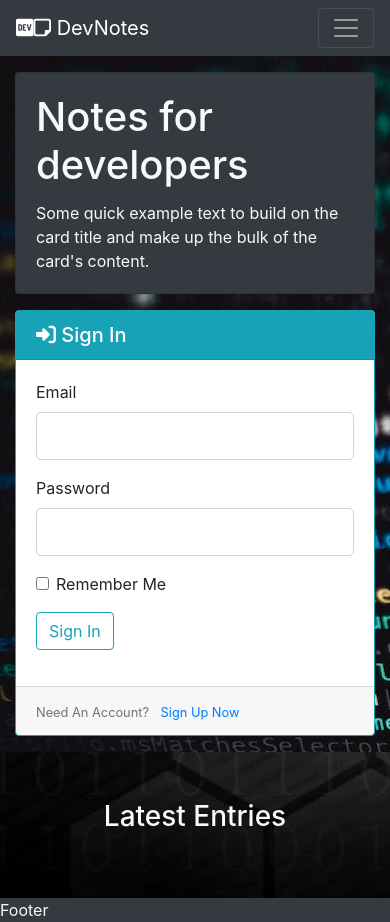
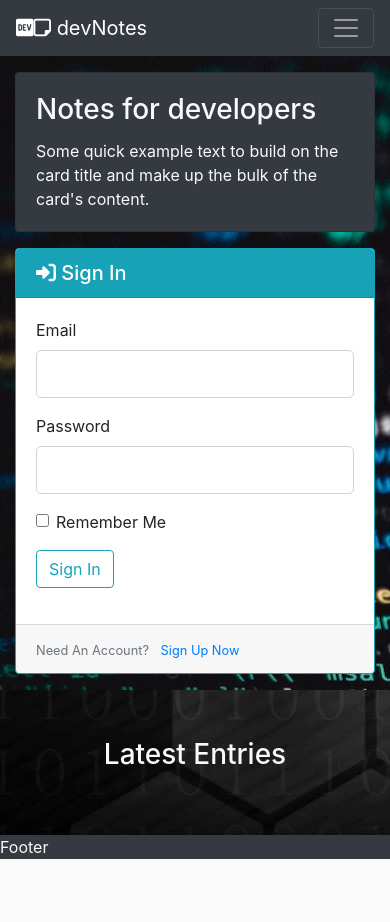
Before and after one commit to jdl208/Code_book, a Flask app: page / in a window 390 px wide. After the commit the page ends 859 px from the top, so only its background shows below. Run offline with Flask 2, Linux system fonts and the light colour scheme; data that the repository does not hold is empty; some libraries are stand-ins or nearby versions.

Commit message:
Changed how the container works in base and index

```diff
--- a/codebook/templates/base.html
+++ b/codebook/templates/base.html
@@ -9,8 +9,8 @@
 	<!-- Font Awesome -->
 	<script src="https://kit.fontawesome.com/70761e8d6e.js" crossorigin="anonymous"></script>
 
-
-	<link rel="stylesheet" href="https://stackpath.bootstrapcdn.com/bootstrap/4.4.0/css/bootstrap.min.css" integrity="sha384-SI27wrMjH3ZZ89r4o+fGIJtnzkAnFs3E4qz9DIYioCQ5l9Rd/7UAa8DHcaL8jkWt" crossorigin="anonymous">
+	<link rel="stylesheet" href="https://stackpath.bootstrapcdn.com/bootstrap/4.4.0/css/bootstrap.min.css"
+		integrity="sha384-SI27wrMjH3ZZ89r4o+fGIJtnzkAnFs3E4qz9DIYioCQ5l9Rd/7UAa8DHcaL8jkWt" crossorigin="anonymous">
 	<link rel="stylesheet" href="{{url_for('static', filename='css/style.css')}}">
 
 	<title>{{ title }}</title>
@@ -23,7 +23,9 @@
 
 		<nav class="navbar navbar-expand-lg navbar-dark bg-dark">
 			<div class="container">
-                <a class="navbar-brand" href="{{ url_for('home') }}"><i class="fab fa-dev"></i><i class="far fa-sticky-note"></i> DevNotes</a>
+				<a class="navbar-brand"
+					href="{{ url_for('home') }}"><i class="fab fa-dev"></i><i class="far fa-sticky-note"></i>
+					devNotes</a>
 				<button class="navbar-toggler" type="button" data-toggle="collapse" data-target="#navbarTogglerDemo02" aria-controls="navbarTogglerDemo02" aria-expanded="false" aria-label="Toggle navigation"><span class="navbar-toggler-icon"></span></button>
 
 				<div class="collapse navbar-collapse" id="navbarTogglerDemo02">
@@ -42,7 +44,9 @@
 							<a class="nav-link" href="{{ url_for('account') }}">Account</a>
 						</li>
 						<li class="nav-item">
-                                <a class="nav-link" href="{{ url_for('logout') }}"><i class="fas fa-sign-out-alt"></i> Logout</a>
+							<a role="button" class="nav-link"
+								href="{{ url_for('logout') }}"><i class="fas fa-sign-out-alt"></i>
+								Logout</a>
 						</li>
 						{% else %}
 						<li class="nav-item">
@@ -64,23 +68,24 @@
 
 	<main>
 		<div class="container">
+
 			<!-- FLASH MESSAGE -->
 				{% with messages = get_flashed_messages(with_categories=true) %}
 				{% if messages %}
                     {% for category, message in messages %}
-						<div class="alert alert-{{ category }}" role="alert">
+                    <div class="alert alert-{{ category }} mt-3" role="alert">
                         {{ message }}
                     </div>
                     {% endfor %}
 				{% endif %}
 				{% endwith%}
 			<!-- END FLASH MESSAGE -->
-		</div>
+
 
 			{% block content %}
 			{% endblock %}
 
-
+		</div>
 	</main>
 
 	<footer class="mt-3 bg-dark text-light">
@@ -92,13 +97,16 @@
 	</footer>
 
 	<!-- Bootstrap -->
-    <script src="https://code.jquery.com/jquery-3.4.1.slim.min.js" integrity="sha384-J6qa4849blE2+poT4WnyKhv5vZF5SrPo0iEjwBvKU7imGFAV0wwj1yYfoRSJoZ+n" crossorigin="anonymous"></script>
-    <script src="https://cdn.jsdelivr.net/npm/popper.js@1.16.0/dist/umd/popper.min.js" integrity="sha384-Q6E9RHvbIyZFJoft+2mJbHaEWldlvI9IOYy5n3zV9zzTtmI3UksdQRVvoxMfooAo" crossorigin="anonymous"></script>
-    <script src="https://stackpath.bootstrapcdn.com/bootstrap/4.4.0/js/bootstrap.min.js" integrity="sha384-3qaqj0lc6sV/qpzrc1N5DC6i1VRn/HyX4qdPaiEFbn54VjQBEU341pvjz7Dv3n6P" crossorigin="anonymous"></script>
+	<script src="https://code.jquery.com/jquery-3.4.1.slim.min.js"
+		integrity="sha384-J6qa4849blE2+poT4WnyKhv5vZF5SrPo0iEjwBvKU7imGFAV0wwj1yYfoRSJoZ+n" crossorigin="anonymous">
+	</script>
+	<script src="https://cdn.jsdelivr.net/npm/popper.js@1.16.0/dist/umd/popper.min.js"
+		integrity="sha384-Q6E9RHvbIyZFJoft+2mJbHaEWldlvI9IOYy5n3zV9zzTtmI3UksdQRVvoxMfooAo" crossorigin="anonymous">
+	</script>
+	<script src="https://stackpath.bootstrapcdn.com/bootstrap/4.4.0/js/bootstrap.min.js"
+		integrity="sha384-3qaqj0lc6sV/qpzrc1N5DC6i1VRn/HyX4qdPaiEFbn54VjQBEU341pvjz7Dv3n6P" crossorigin="anonymous">
+	</script>
 
 	<script src="{{ url_for('static', filename='js/main.js') }}"></script>
 
-    {% block modal %}
-	{% endblock %}
-
 </body>
--- a/codebook/templates/index.html
+++ b/codebook/templates/index.html
@@ -1,5 +1,8 @@
 {% extends 'base.html' %}
 {% block content %}
+<!-- /DIV TO STOP CONTAINER FROM BASE.HTML -->
+</div>
+
 <div class="frontpage-bg pt-3 pb-3">
 	<div class="container">
 		<div class="row">
@@ -7,7 +10,8 @@
 			<div class="col-12 col-md-7 col-lg-8 mb-3">
 				<div class="card bg-dark text-light ">
 					<div class="card-body">
-						<h1 class="card-title">Notes for developers</h1>
+						<h1 class="d-none d-md-block card-title">Notes for developers</h1>
+						<h3 class="d-block d-md-none card-title">Notes for developers</h3>
 						<p class="card-text">Some quick example text to build on the card title and make up the bulk of the card's content.</p>
 					</div>
 				</div>
@@ -96,4 +100,6 @@
 		{% endfor%}
 	</div>
 </div>
+<!-- DIV TO RESTART CONTAINER FROM BASE.HTML -->
+<div class="container">
 {% endblock %}
```
Lines whose indentation alone changed are shown as unchanged.
